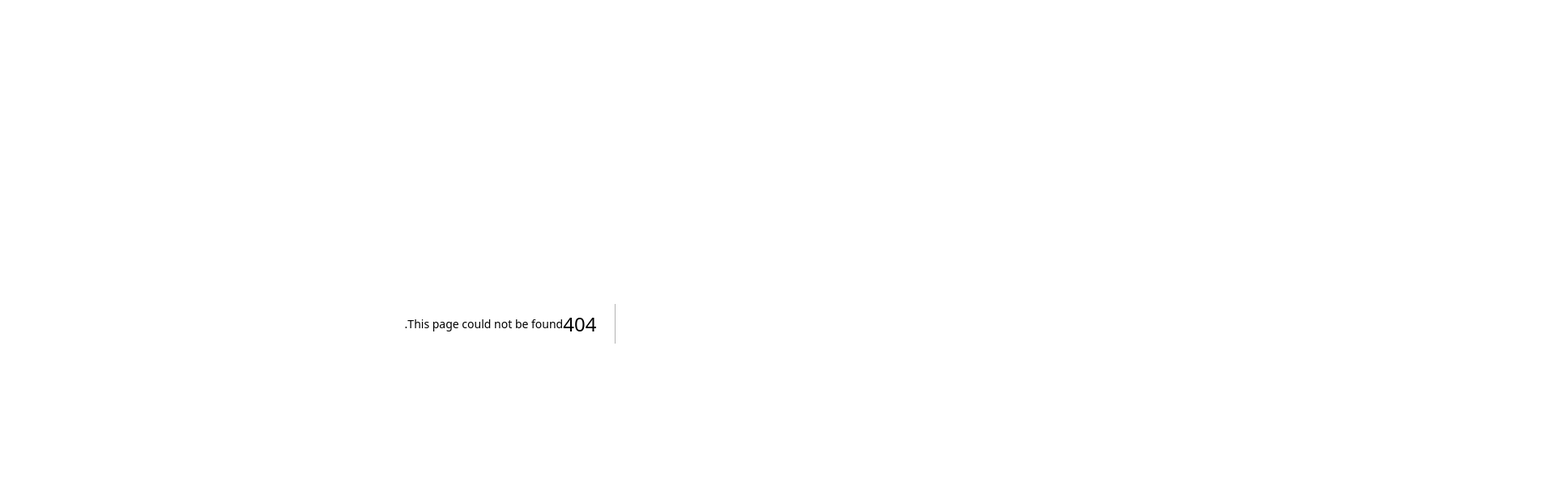
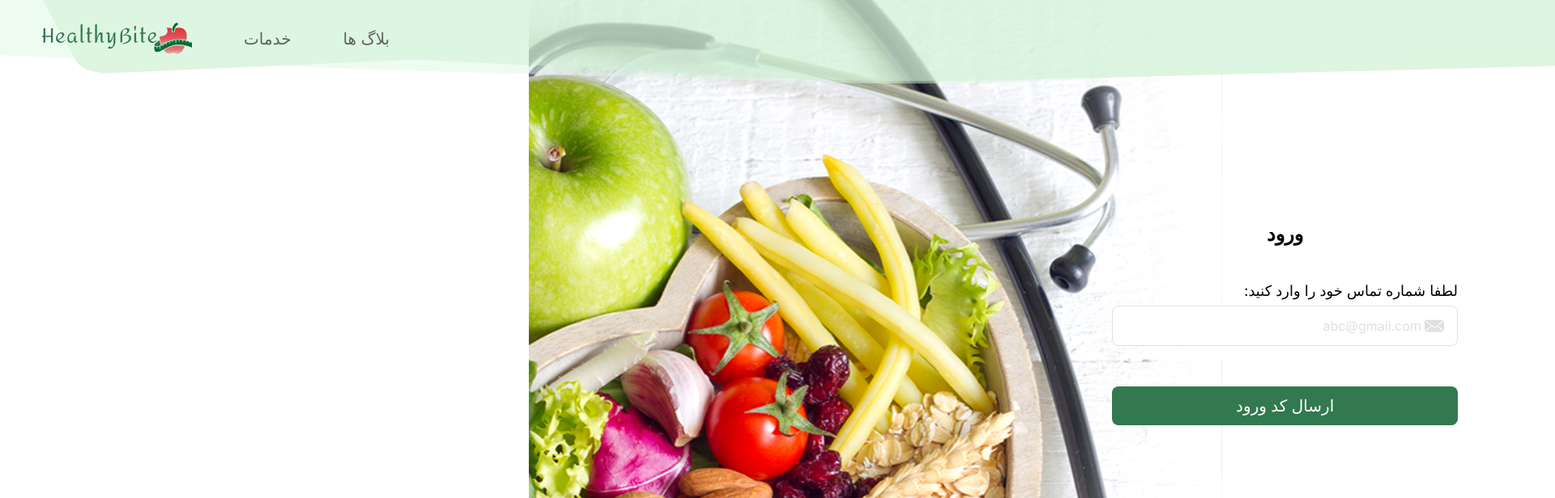
Before and after one commit to ParsaBordbar/Healthcare_Diet, a Next.js app: page /register/login/enterTheCode in a window 1280 px wide. Before the commit this address had no page. Shown: the top 616 px of the page at 81% size, 1920 px wide, since content can reach past the window. Built offline with nearby package versions, Linux system fonts and the light colour scheme.

Commit message:
Add enterTheCode Page.

```diff
--- /dev/null
+++ b/src/app/register/login/enterTheCode/page.tsx
@@ -0,0 +1,15 @@
+import Link from "next/link";
+import FormLogin from "@/components/FormRegisters/Login/login";
+import Social from "@/components/FormRegisters/Login/social";
+
+const LoginPage = () => {
+  return (
+    <>
+      <div className="absolute flex flex-col items-center gap-5  w-1/3  right-[7.5rem] ">
+        <FormLogin type="getCode"/>
+      </div>
+    </>
+  );
+};
+
+export default LoginPage;
```
